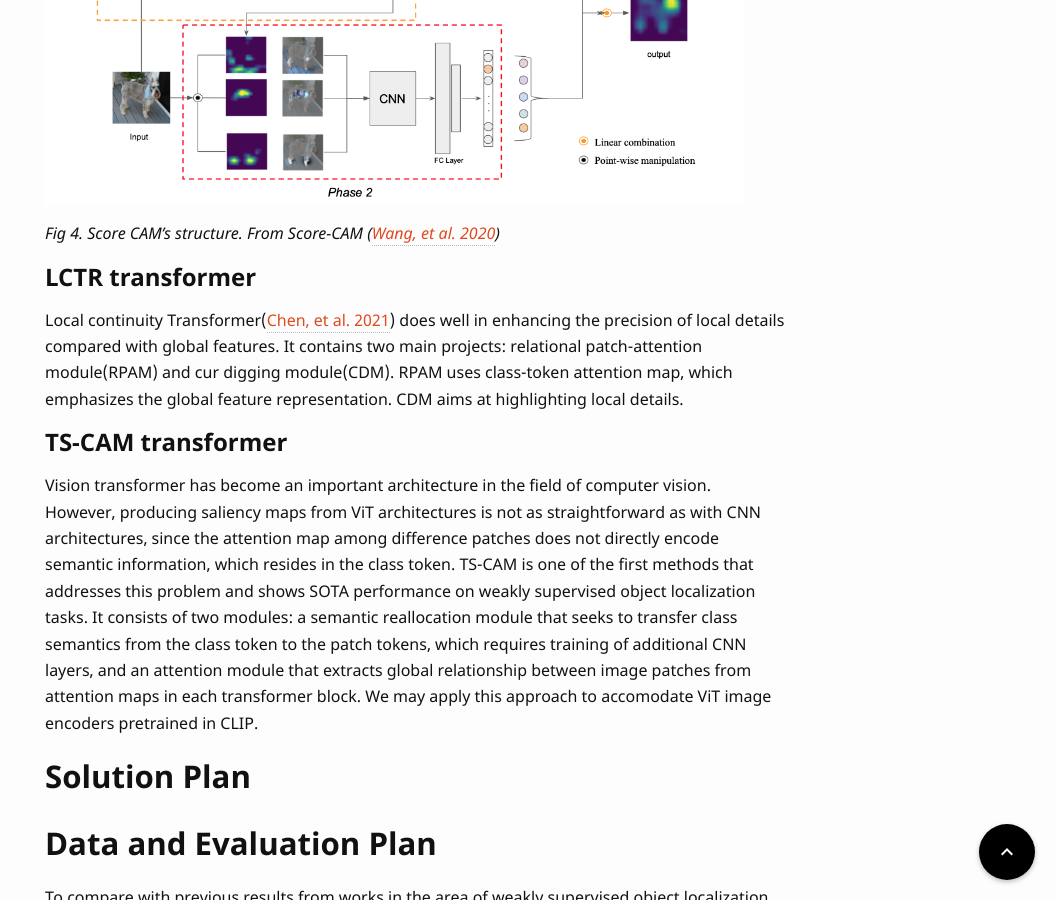
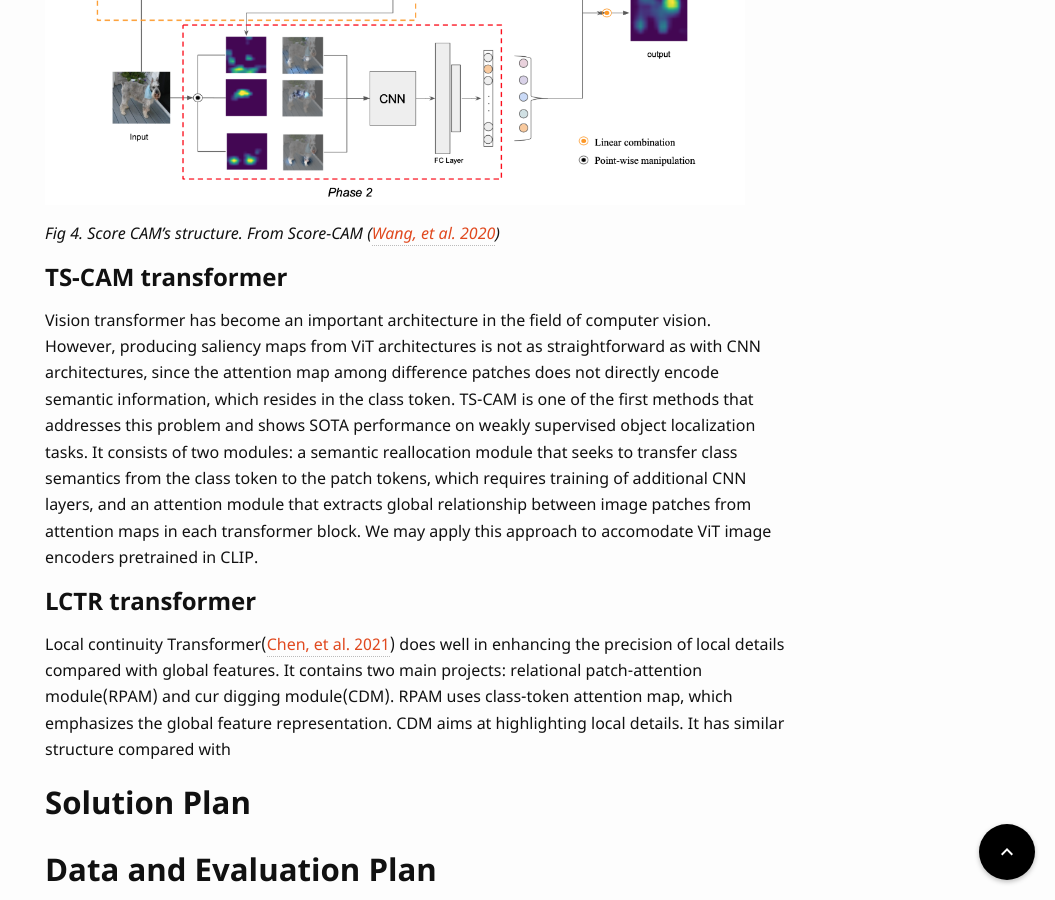
Before and after one commit to UCLAdeepvision/CS269-projects-2022spring, a Jekyll site: the page built from _posts/2022-04-10-team03-instruction-to-post.md, in a window 1280 px wide and 900 px high, scrolled down 3875 px. Shown: the whole window, without its empty margins (225-1280 px from the left). Built offline with Jekyll 4.4.1, drawn with Linux system fonts in a browser that asks for light colours; some web fonts are replaced; comment, search, counter and statistics services are not loaded; some of the changed text lies outside the part shown.

```diff
--- a/_posts/2022-04-10-team03-instruction-to-post.md
+++ b/_posts/2022-04-10-team03-instruction-to-post.md
@@ -49,13 +49,9 @@ The detailed structure is shown in Fig.3. Model consists of an image encoder and
 
 During a new classification test, given a set of labels and input image, CLIP uses the pretrained text encoder to embed the labels. Then compute the inner product between the text embeddings and the image embedding from the image encoder. Finally, the class that generates the highest similarity score will be the prediction answer.
 
-
-
 ![CLIP]({{ '/assets/images/team03/3.png' | relative_url }})
 {: style="width: 700px; max-width: 100%;"}
 *Fig 3. CLIP's structure. From CLIP ([Radford, et al. 2021](https://arxiv.org/pdf/2103.00020.pdf))*
-
-
 
 CLIP pretrained image classification model with language supervision. Then by combining CLIP with class activation/attention map methods, we assume the activated area can be regarded as localization on novel datasets. Similarly, if we apply LCTR transformer or TS-CAM transformer into CLIP, it may still have the ability of weakly supervised localization.
 
@@ -68,12 +64,16 @@ Score-CAM ([Wang, et al. 2020](https://arxiv.org/pdf/1910.01279.pdf)) is a popul
 ![Score-CAM]({{ '/assets/images/team03/4.png' | relative_url }})
 {: style="width: 700px; max-width: 100%;"}
 *Fig 4. Score CAM's structure. From Score-CAM ([Wang, et al. 2020](https://arxiv.org/pdf/1910.01279.pdf))*
-### LCTR transformer
-Local continuity Transformer([Chen, et al. 2021](https://arxiv.org/pdf/2112.05291.pdf)) does well in enhancing the precision of local details compared with global features. It contains two main projects: relational patch-attention module(RPAM) and cur digging module(CDM). RPAM uses class-token attention map, which emphasizes the global feature representation. CDM aims at highlighting local details.
 
 
 ### TS-CAM transformer
 Vision transformer has become an important architecture in the field of computer vision. However, producing saliency maps from ViT architectures is not as straightforward as with CNN architectures, since the attention map among difference patches does not directly encode semantic information, which resides in the class token. TS-CAM is one of the first methods that addresses this problem and shows SOTA performance on weakly supervised object localization tasks. It consists of two modules: a semantic reallocation module that seeks to transfer class semantics from the class token to the patch tokens, which requires training of additional CNN layers, and an attention module that extracts global relationship between image patches from attention maps in each transformer block. We may apply this approach to accomodate ViT image encoders pretrained in CLIP.
+
+
+### LCTR transformer
+Local continuity Transformer([Chen, et al. 2021](https://arxiv.org/pdf/2112.05291.pdf)) does well in enhancing the precision of local details compared with global features. It contains two main projects: relational patch-attention module(RPAM) and cur digging module(CDM). RPAM uses class-token attention map, which emphasizes the global feature representation. CDM aims at highlighting local details. It has similar structure compared with
+
+
 
 
 ## Solution Plan
```
